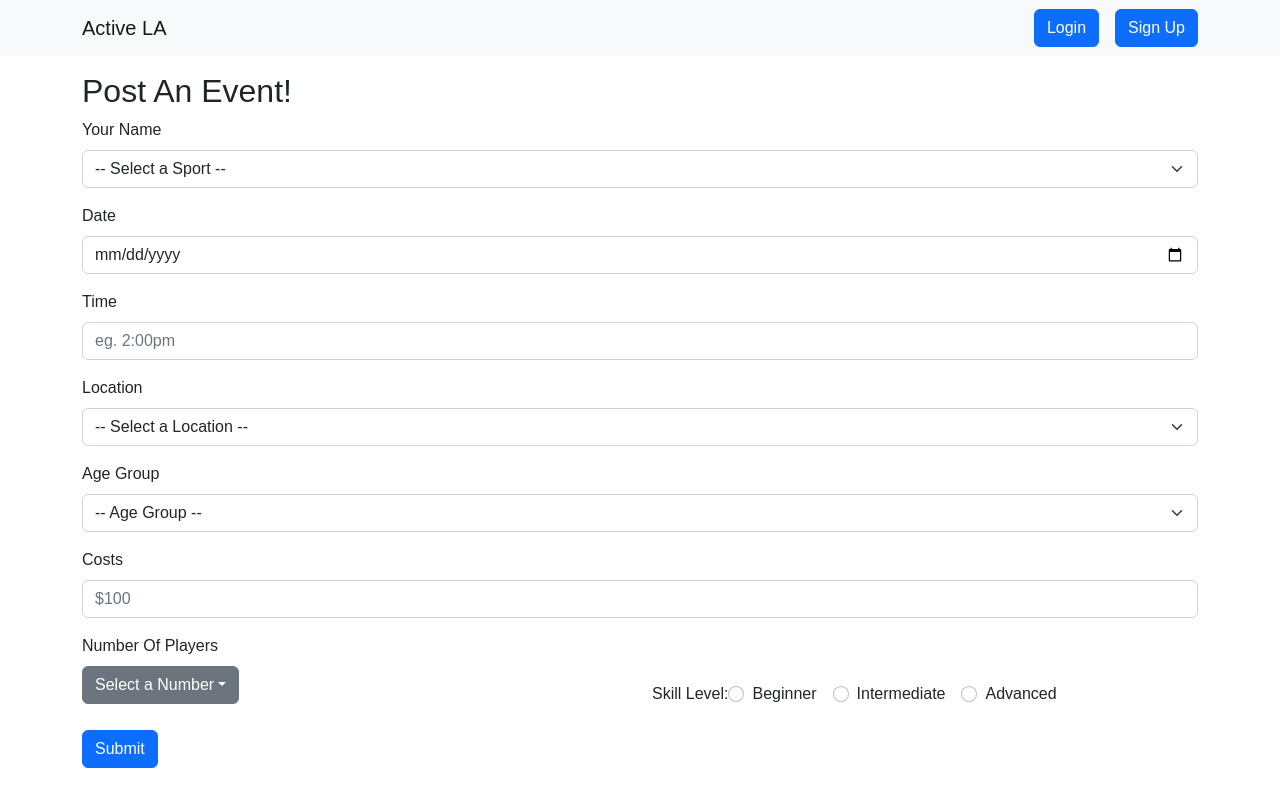
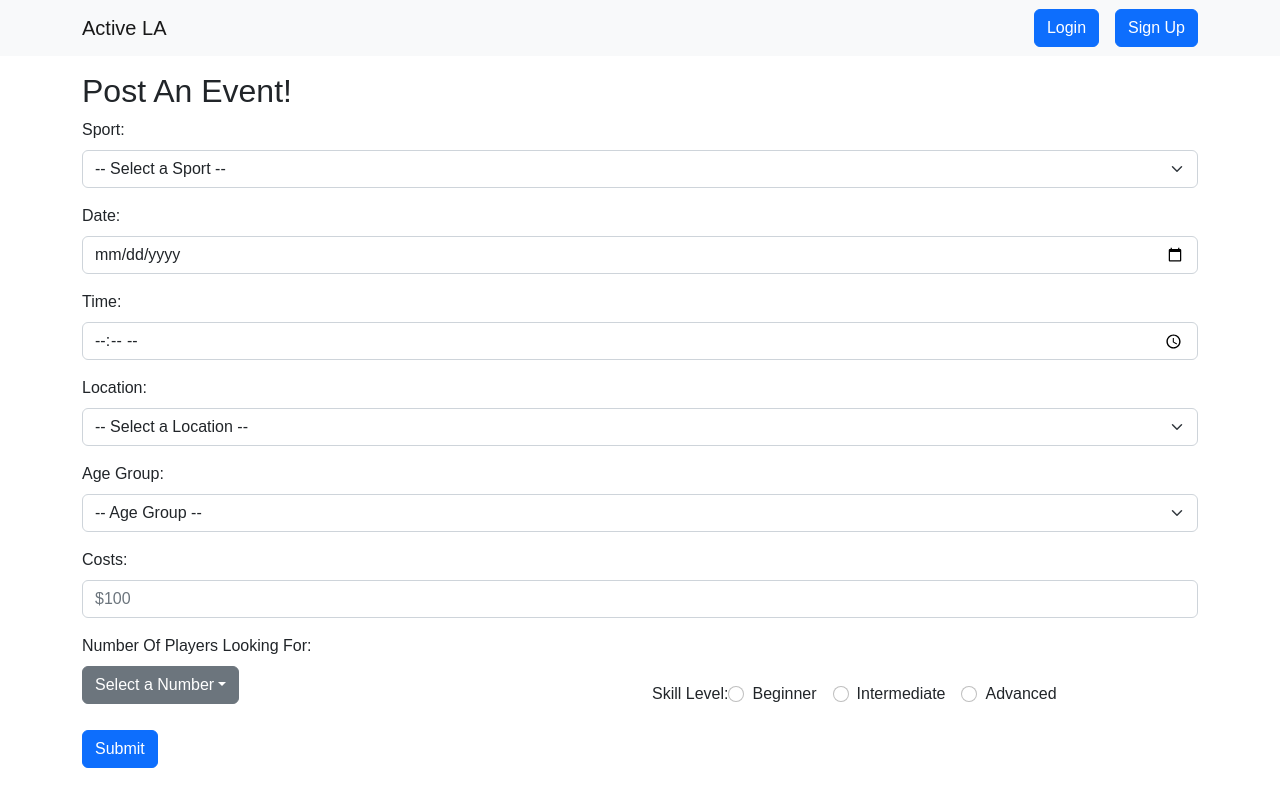
Before and after one commit to TayKaiJun/ActiveLA, a React (Create React App) app in the folder client/: page /PostEvent in a window 1280 px wide. Built offline with nearby package versions, Linux system fonts and the light colour scheme.

Commit message:
added time picker and edits to post event form

```diff
--- a/client/src/pages/Post-Event/index.jsx
+++ b/client/src/pages/Post-Event/index.jsx
@@ -46,7 +46,6 @@ function postEvent() {
     if (!location || location === "") newErrors.location = "Please enter location";
     if (!ageGroup || ageGroup === "") newErrors.ageGroup = "Please enter an age group";
     if (!playerNumber || playerNumber === "") newErrors.playerNumber = "Please enter player number";
-    if (!costs || costs === "") newErrors.costs = "Please enter costs";
     if (!skillLevel || skillLevel === "") newErrors.skillLevel = "Please enter skill level";
 
     return newErrors;
@@ -151,7 +150,7 @@ function postEvent() {
       <Form>
 
         <Form.Group className="mb-3" controlId="name">
-          <Form.Label>Your Name</Form.Label>
+          <Form.Label>Sport: </Form.Label>
           <Form.Select
             id = "selectSport"
             type="text"
@@ -171,7 +170,7 @@ function postEvent() {
 
 
         <Form.Group className="mb-3" controlId="date">
-          <Form.Label>Date</Form.Label>
+          <Form.Label>Date: </Form.Label>
           <Form.Control
             type="date"
             placeholder="eg. 10/24/2022"
@@ -183,9 +182,9 @@ function postEvent() {
         </Form.Group>
 
         <Form.Group className="mb-3" controlId="time">
-          <Form.Label>Time</Form.Label>
+          <Form.Label>Time:</Form.Label>
           <Form.Control
-            type="text"
+            type="time"
             placeholder="eg. 2:00pm"
             value={form.time}
             onChange={(e) => setField("time", e.target.value)}
@@ -196,7 +195,7 @@ function postEvent() {
 
 
         <Form.Group className="mb-3" controlId="location">
-          <Form.Label>Location</Form.Label>
+          <Form.Label>Location:</Form.Label>
           <Form.Select
             id = "selectLocation"
             type="text"
@@ -214,7 +213,7 @@ function postEvent() {
         </Form.Group>
 
         <Form.Group className="mb-3" controlId="ageGroup">
-          <Form.Label>Age Group</Form.Label>
+          <Form.Label>Age Group:</Form.Label>
           <Form.Select
             type="text"
             value={form.ageGroup}
@@ -242,7 +241,7 @@ function postEvent() {
         </Form.Group> */}
 
         <Form.Group className="mb-3" controlId="costs">
-          <Form.Label>Costs</Form.Label>
+          <Form.Label>Costs:</Form.Label>
           <Form.Control
             type="text"
             placeholder="$100"
@@ -255,7 +254,7 @@ function postEvent() {
 
         <Row classname="mb-3">
           <Form.Group as={Col} className="mb-3" id="Dropdown">
-            <Form.Label>Number Of Players</Form.Label>
+            <Form.Label>Number Of Players Looking For:</Form.Label>
             <Dropdown>
               <Dropdown.Toggle id="dropdown-button" variant="secondary">
                 {dropDown}
```
